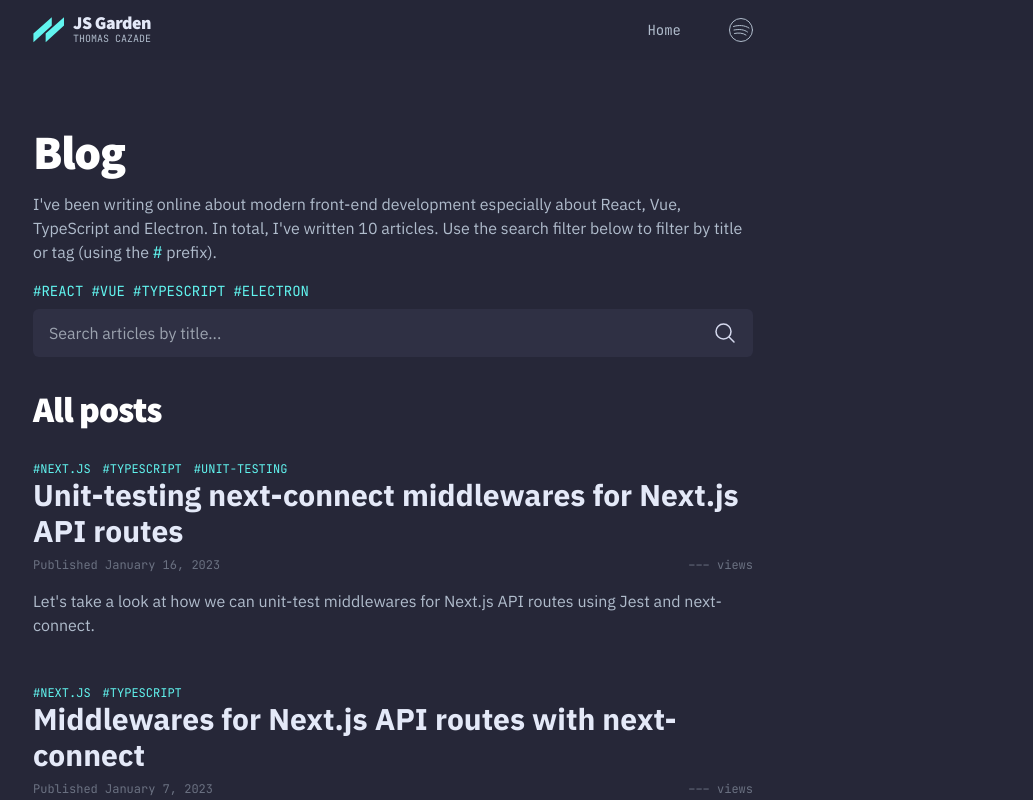
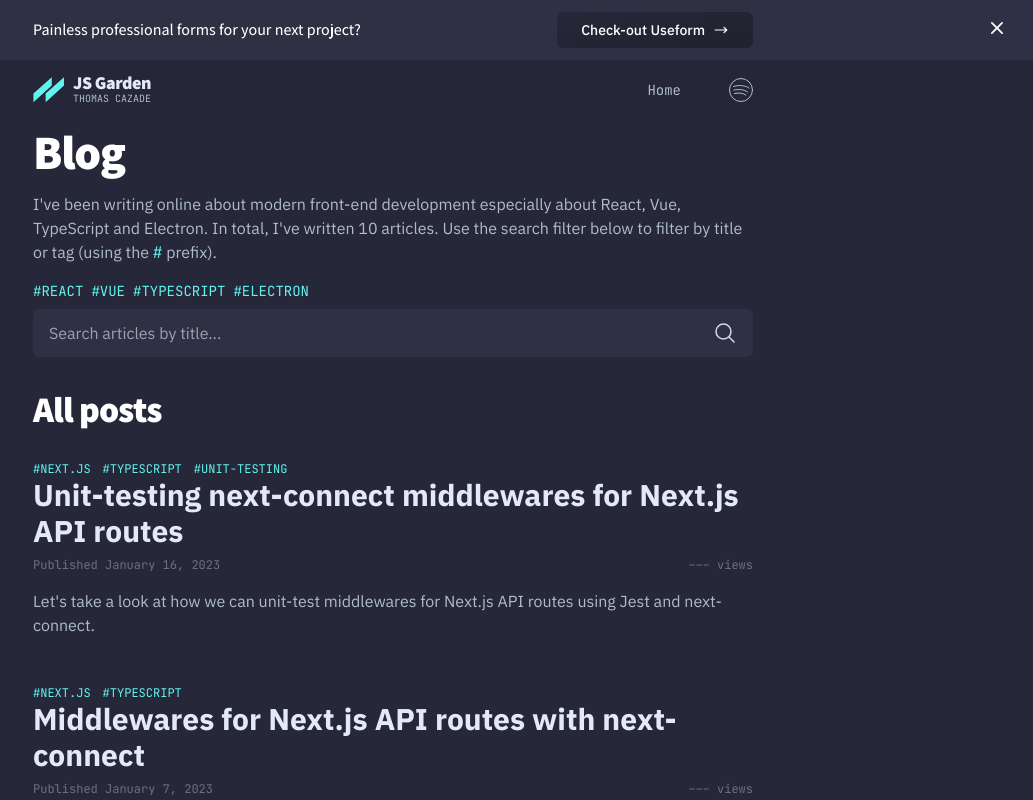
Before and after one commit to TotomInc/js-garden-next, a Next.js app: page / in a window 1280 px wide. Shown: the top 800 px of the page, without its empty margins (247-1280 px from the left). Built offline with nearby package versions, Linux system fonts and the light colour scheme; no server answers; the database is empty; a web font is replaced by a local one.

Commit message:
feat: add promo banner for useform

```diff
--- a/components/Navbar.tsx
+++ b/components/Navbar.tsx
@@ -1,11 +1,66 @@
+"use client";
+
+import { useState, useEffect } from "react";
 import Image from "next/image";
 import Link from "next/link";
+import { ArrowLongRightIcon, XMarkIcon } from "@heroicons/react/20/solid";
 
 import { Logo } from "./Logo";
 
+const BANNER_NAME = "isUseformBannerVisible";
+
 export const Navbar: React.FC = () => {
+  const [isBannerVisible, setIsBannerVisible] = useState(false);
+
+  useEffect(() => {
+    const state = window.localStorage.getItem(BANNER_NAME);
+
+    if (state === "hidden") {
+      setIsBannerVisible(false);
+    } else {
+      setIsBannerVisible(true);
+    }
+  }, [setIsBannerVisible]);
+
+  const handleHideBanner = () => {
+    setIsBannerVisible(false);
+    window.localStorage.setItem(BANNER_NAME, "hidden");
+  };
+
   return (
-    <header className="fixed top-0 left-0 right-0 z-10 w-full bg-background bg-opacity-80 py-4 backdrop-blur-md backdrop-filter">
+    <div className="fixed top-0 left-0 right-0 z-10 w-full bg-background bg-opacity-80 backdrop-blur-md backdrop-filter">
+      {isBannerVisible ? (
+        <div className="relative bg-code-background py-3">
+          <div className="mx-auto flex max-w-3xl flex-col items-center justify-between space-y-2 px-6 sm:flex-row sm:space-y-0">
+            <p className="font-assistant font-medium text-white">
+              Painless professional forms for your next project?
+            </p>
+
+            <a
+              href="https://useform.co"
+              target="_blank"
+              rel="noreferrer"
+              className="group flex items-center justify-center rounded-md bg-gradient-to-br from-background to-black/30 px-6 py-2 text-sm font-medium text-white"
+            >
+              Check-out Useform{" "}
+              <ArrowLongRightIcon className="ml-2 h-auto w-4 text-white transition-transform duration-200 ease-in-out group-hover:translate-x-1" />
+            </a>
+          </div>
+
+          <button
+            type="button"
+            className="absolute top-0 right-0 mt-12 mr-6 sm:mt-4"
+            onClick={handleHideBanner}
+          >
+            <XMarkIcon
+              aria-describedby="Close banner"
+              className="h-auto w-6 text-white"
+            />
+          </button>
+        </div>
+      ) : null}
+
+      <header className="py-4">
         <div className="relative mx-auto flex max-w-3xl justify-between px-6">
           <Link href="/" className="inline-flex items-center justify-center">
             <Logo />
@@ -28,5 +83,6 @@ export const Navbar: React.FC = () => {
           </div>
         </div>
       </header>
+    </div>
   );
 };
```
Lines whose indentation alone changed are shown as unchanged.
